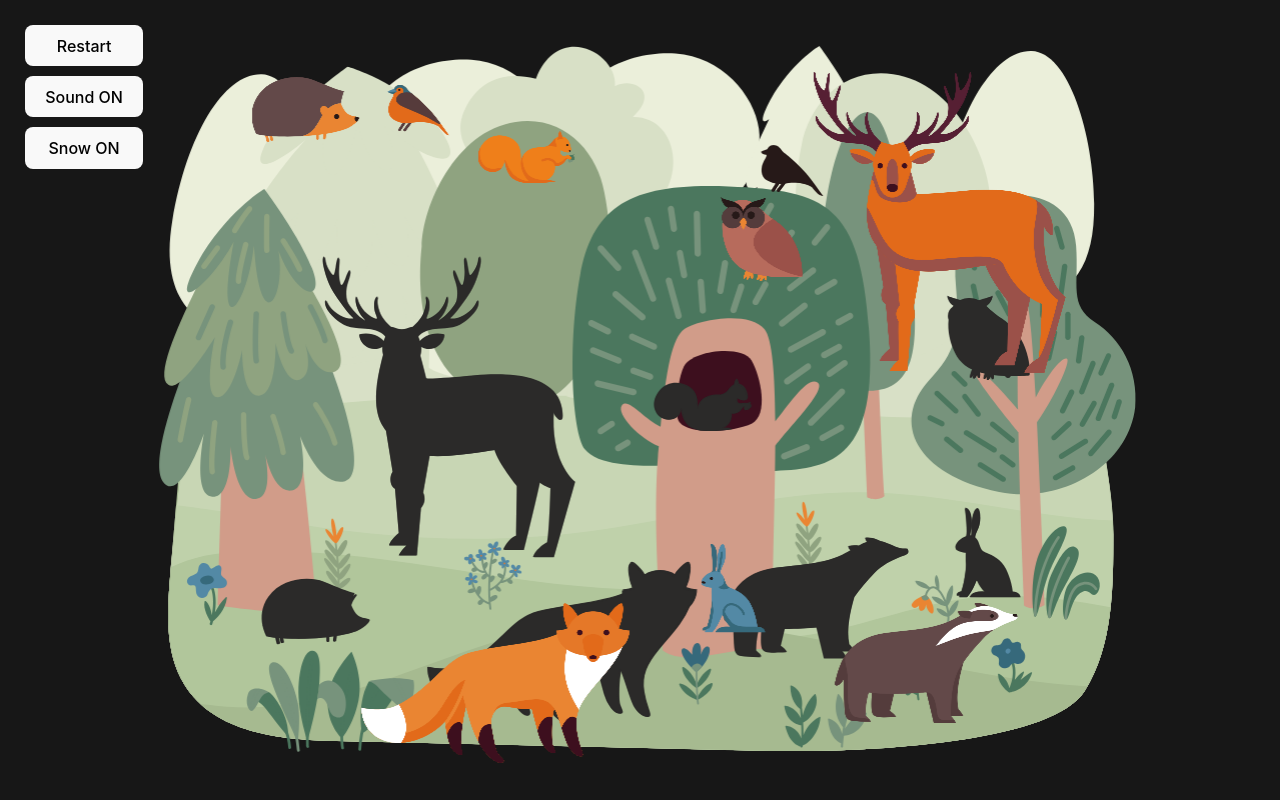
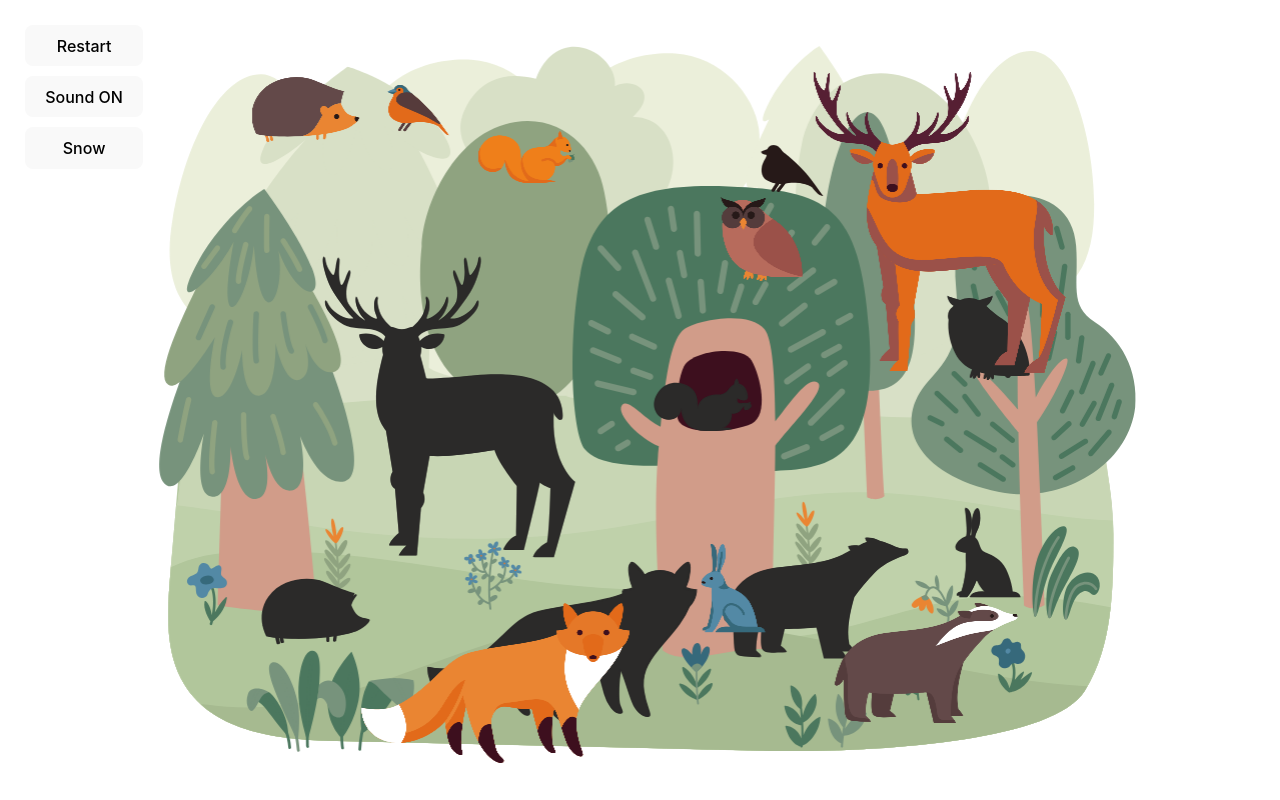
Before and after one commit to davidbayra/davidbayra, a website built with Vite: page index.html in a window 1280 px wide. Built offline with nearby package versions, Linux system fonts and the light colour scheme; files whose address does not match are found by name.

Commit message:
fix style

```diff
--- a/index.html
+++ b/index.html
@@ -10,7 +10,7 @@
     <div id="menu">
       <button id="restart">Restart</button>
       <button id="mute">Sound ON</button>
-      <button id="snow">Snow ON</button>
+      <button id="snow">Snow</button>
     </div>
     <div id="app"></div>
     <script type="module" src="/src/main.ts"></script>
--- a/src/style.css
+++ b/src/style.css
@@ -17,7 +17,6 @@
   margin: 0;
   padding: 0;
   box-sizing: border-box;
-  background-color: #171717;
 }
 
 body {
@@ -33,7 +32,7 @@ body {
   margin: 0 auto;
   padding: 0;
   text-align: center;
-  z-index: 1;
+  z-index: 0;
 }
 #menu {
   position: absolute;
```
